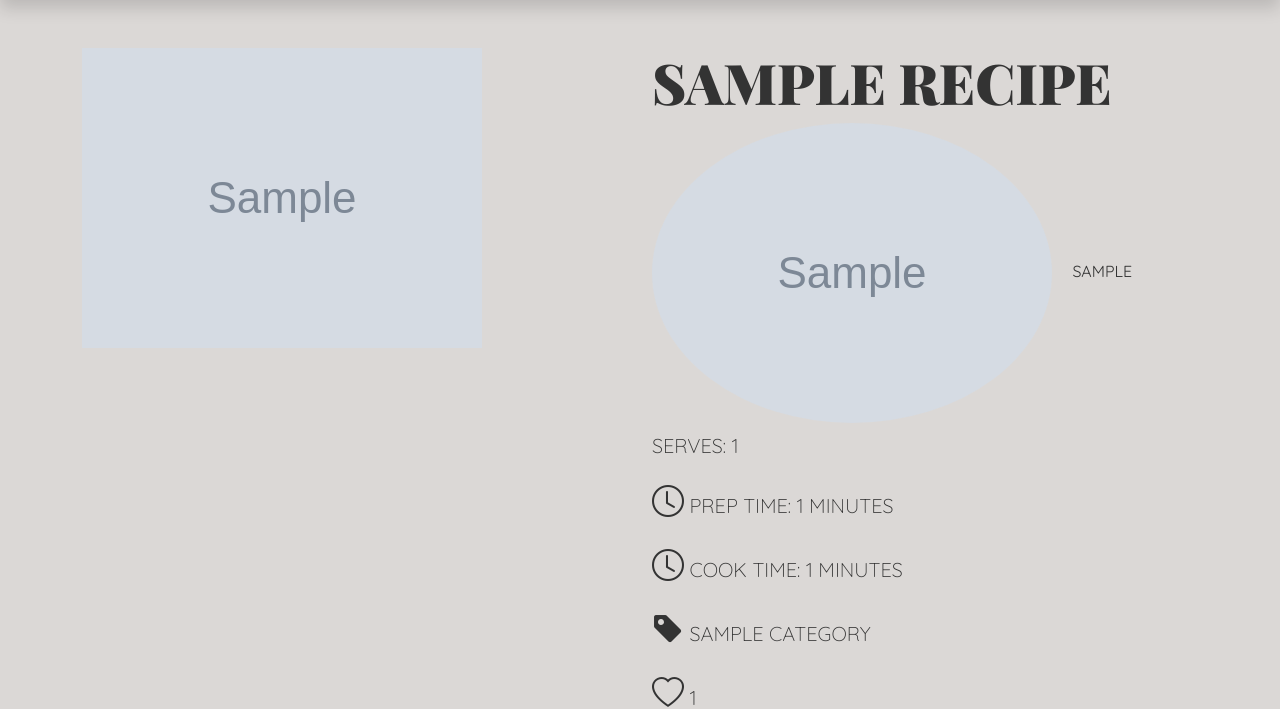
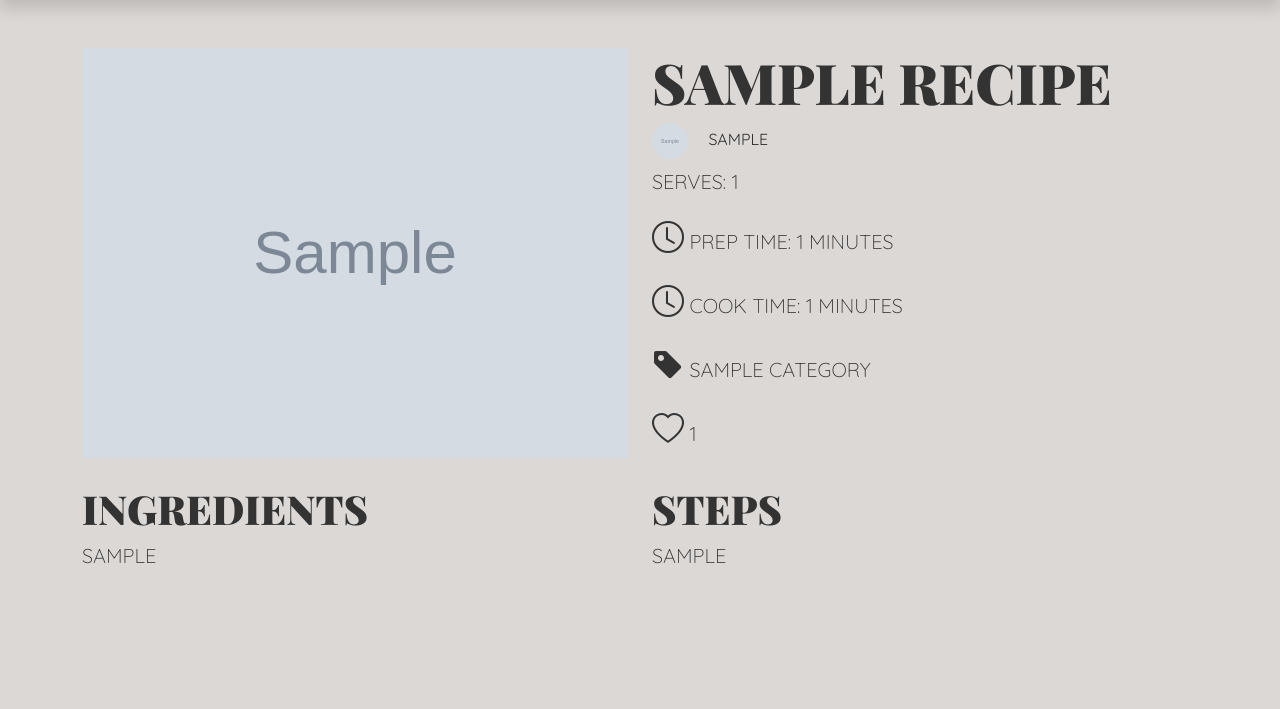
Before and after one commit to RoyMagnussen/Yummy-Recipe-Blog, a Django app: page /recipes/1/ in a window 1280 px wide. Shown: the part 168-877 px from the top of the page. After the commit the page ends 732 px from the top, so only its background shows below. Run offline with Django 3.2, Linux system fonts and the light colour scheme; a user stored in the database is signed in; tables that the repository leaves empty hold one stand-in row (values such as "Sample post"); grey boxes marked "Sample" are stand-in pictures; style sheets or scripts are compiled from the project's sources; parts of the project's set-up code (start-up, migrations or seed data) failed here and were passed over; some libraries are stand-ins or nearby versions.

Commit message:
Styled the recipe page.

```diff
--- a/blog/static/scss/blog.scss
+++ b/blog/static/scss/blog.scss
@@ -29,6 +29,16 @@ body {
     object-position: center;
 }
 
+.recipe-page-recipe-image {
+    width: 100%;
+    height: auto;
+}
+
+.recipe-page-profile-picture {
+    height: 36px;
+    width: 36px;
+}
+
 .recipe-card-profile-picture {
     width: 20px;
     height: 20px;
--- a/static/css/blog.min.css
+++ b/static/css/blog.min.css
@@ -1 +1 @@
-body{background:#dbd8d6}.pink-heart{color:#ff748c !important}.icon-xl{font-size:4rem}.icon-md{font-size:1.5rem}.profile-picture-icon{font-size:250px}.recipe-card{height:auto}.recipe-card-image{height:200px;width:100%;object-fit:cover;object-position:center}.recipe-card-profile-picture{width:20px;height:20px;object-fit:cover;object-position:center}.profile-page-profile-picture{height:250px;width:250px;object-fit:cover;object-position:center}.profile-action-btn{background:white;width:100%;height:250px}
+body{background:#dbd8d6}.pink-heart{color:#ff748c !important}.icon-xl{font-size:4rem}.icon-md{font-size:1.5rem}.profile-picture-icon{font-size:250px}.recipe-card{height:auto}.recipe-card-image{height:200px;width:100%;object-fit:cover;object-position:center}.recipe-page-recipe-image{width:100%;height:auto}.recipe-page-profile-picture{height:36px;width:36px}.recipe-card-profile-picture{width:20px;height:20px;object-fit:cover;object-position:center}.profile-page-profile-picture{height:250px;width:250px;object-fit:cover;object-position:center}.profile-action-btn{background:white;width:100%;height:250px}
```
